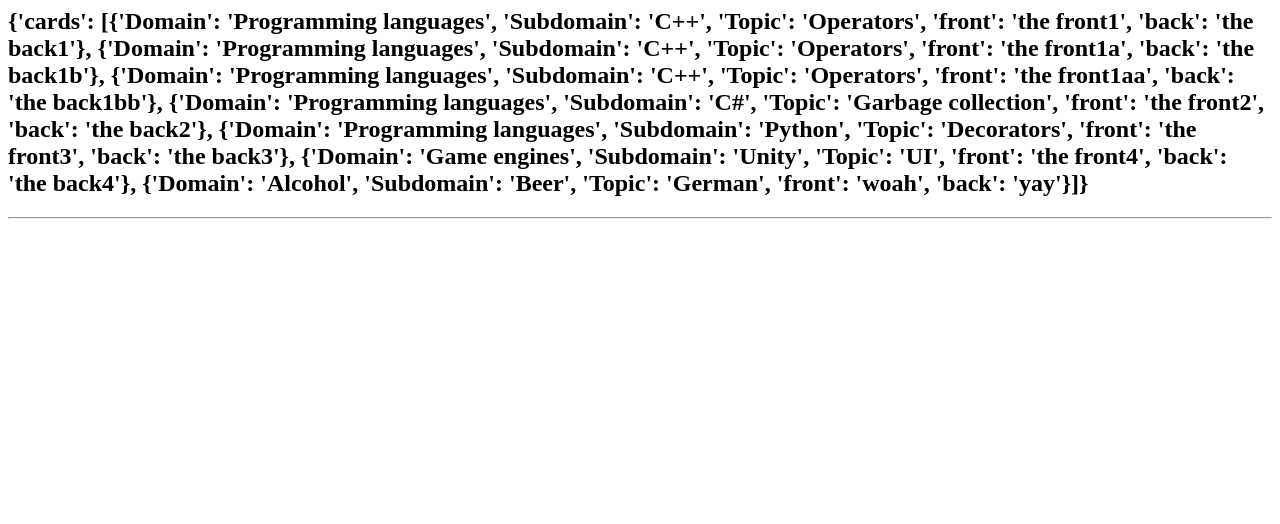
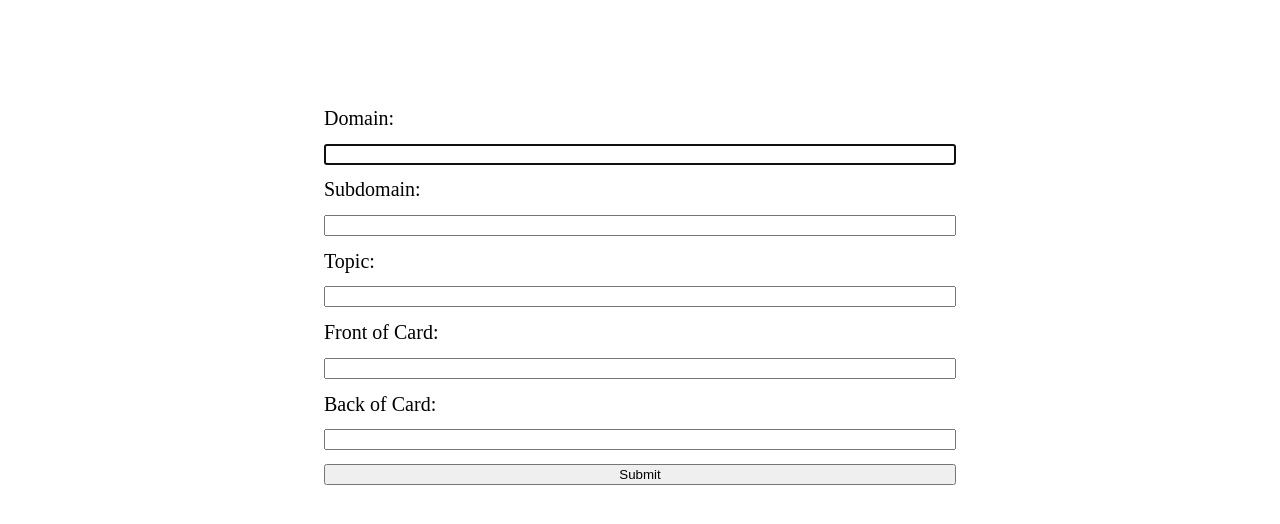
Before and after one commit to jamiejamiebobamie/flashcardAppBackend, a Flask app: page / in a window 1280 px wide. Shown: the top 524 px of the page. Run offline with Flask 2, Linux system fonts and the light colour scheme; data that the repository does not hold is empty.

Commit message:
added a post route and a basic frontend.

```diff
--- a/app.py
+++ b/app.py
@@ -1,13 +1,13 @@
 import os
 
-from flask import Flask, render_template, request
+from flask import Flask, render_template, redirect, request, url_for
 app = Flask(__name__)
 
 from flask_cors import CORS, cross_origin
 # public API, allow all requests *
 cors = CORS(app, resources={r"/api/*": {"origins": "*"}})
 
-import requests
+# import requests
 from dotenv import load_dotenv
 
 import json
@@ -103,29 +103,101 @@ subjects = {"tabs":
 ]
 }
 
-@app.route('/')
-def _main():
+@app.route('/',methods=['GET'])
+def _main_get():
     # create cardstacks collection and add cards to them
     # (Should each Domain have its own collection? Faster?)
+    # db = mongo.db
+    # collection = db.cardstacks
+    # for i in range(len(flashcards["cards"])):
+    #     Domain = flashcards["cards"][i]["Domain"]
+    #     Subdomain = flashcards["cards"][i]["Subdomain"]
+    #     Topic = flashcards["cards"][i]["Topic"]
+    #     front = flashcards["cards"][i]["front"]
+    #     back = flashcards["cards"][i]["back"]
+    #     new_document = {
+    #         "Domain" : Domain,
+    #         "Subdomain" : Subdomain,
+    #         "Topic" : Topic,
+    #         "front" : front,
+    #         "back" : back
+    #         }
+    #     print(new_document)
+    #     collection.insert_one(new_document)
+
+    return render_template('index.html', Domain='', Subdomain='', Topic='')
+
+# @app.route('/?Inserted=True&Domain=j&Subdomain=j&Topic=j')
+@app.route('/',methods=['POST'])
+def _main_post():
+    # create cardstacks collection and add cards to them
+    # (Should each Domain have its own collection? Faster?)
+    # db = mongo.db
+    # collection = db.cardstacks
+    # for i in range(len(flashcards["cards"])):
+    #     Domain = flashcards["cards"][i]["Domain"]
+    #     Subdomain = flashcards["cards"][i]["Subdomain"]
+    #     Topic = flashcards["cards"][i]["Topic"]
+    #     front = flashcards["cards"][i]["front"]
+    #     back = flashcards["cards"][i]["back"]
+    #     new_document = {
+    #         "Domain" : Domain,
+    #         "Subdomain" : Subdomain,
+    #         "Topic" : Topic,
+    #         "front" : front,
+    #         "back" : back
+    #         }
+    #     print(new_document)
+    #     collection.insert_one(new_document)
+    print('heheyheye',request.form)
+
+    Domain = request.form.getlist('Domain')[0]
+    Subdomain = request.form.getlist('Subdomain')[0]
+    Topic = request.form.getlist('Topic')[0]
+    front = request.form.getlist('front')[0]
+    back = request.form.getlist('back')[0]
+
+    # return render_template('index.html', Inserted=False, Domain='', Subdomain='', Topic='')
+    return render_template('index.html', Inserted=True, Domain=Domain, Subdomain=Subdomain, Topic=Topic)
+
+@app.route('/add',methods=['POST'])
+def add_cards():
+
     db = mongo.db
-    collection = db.cardstacks
-    for i in range(len(flashcards["cards"])):
-        Domain = flashcards["cards"][i]["Domain"]
-        Subdomain = flashcards["cards"][i]["Subdomain"]
-        Topic = flashcards["cards"][i]["Topic"]
-        front = flashcards["cards"][i]["front"]
-        back = flashcards["cards"][i]["back"]
+    cardstacks = db.cardstacks
+
+    print('form',request.form)
+
+    Domain = request.form.getlist('Domain')[0]
+    Subdomain = request.form.getlist('Subdomain')[0]
+    Topic = request.form.getlist('Topic')[0]
+    front = request.form.getlist('front')[0]
+    back = request.form.getlist('back')[0]
+
+    all_fields_contain_content = (len(Domain) and
+                                 len(Subdomain) and
+                                 len(Topic) and
+                                 len(front) and
+                                 len(back))
+    if all_fields_contain_content:
         new_document = {
             "Domain" : Domain,
             "Subdomain" : Subdomain,
             "Topic" : Topic,
             "front" : front,
             "back" : back
-            }
+        }
         print(new_document)
-        collection.insert_one(new_document)
-    print(db.cardstacks.find())
-    return render_template('index.html', title='Home',flashcards=flashcards)
+        return_document = cardstacks.insert_one(new_document)
+        inserted_ok = return_document.acknowledged
+        print(inserted_ok)
+    else:
+        inserted_ok = False
+        request.form
+    # params = {'Inserted':str(inserted_ok), 'Domain':Domain, 'Subdomain':Subdomain, 'Topic':Topic}
+
+    return redirect(url_for('._main_post'), code=307)
+    # return render_template('index.html', Inserted=inserted_ok, Domain=Domain, Subdomain=Subdomain, Topic=Topic)
 
 @app.route('/api/v1/cards',methods=['POST'])
 def query_cards():
--- a/templates/base.html
+++ b/templates/base.html
@@ -1,11 +1,42 @@
-<html>
+<html style='font-size:20px;'>
     <head>
         <title>flashcard test</title>
     </head>
     <body>
-        <div>
-            <h2>{{flashcards}}</h2>
-        </div>
-        <hr>
+        {% if Inserted %}
+        <form
+            style ='display:flex;flex-direction:column;justify-content:space-around;height:50%; width: 50%;align-self:center;margin-left:auto;margin-right:auto;margin-top:100px;margin-bottom:auto;min-width:500px;max-width:900px;'
+            action="/add" method="post">
+            <label for="Domain">Domain:</label>
+            <input tabindex="1" type="text" id="Domain" name="Domain" value={{ Domain }}>
+            <label for="Subdomain">Subdomain:</label>
+            <input tabindex="2" type="text" id="Subdomain" name="Subdomain" value={{ Subdomain }} >
+            <label for="Topic">Topic:</label>
+            <input tabindex="3" type="text" id="Topic" name="Topic" value={{ Topic }}>
+            <label for="front">Front of Card:</label>
+            <input autofocus tabindex="4" type="text" id="front" name="front">
+            <label for="back">Back of Card:</label>
+            <input tabindex="5" type="text" id="back" name="back">
+            <input tabindex="0" type="submit" value="Submit">
+        </form>
+        <h1 style ='display:flex;flex-direction:column;text-align:center;justify-content:center; width: 50%;align-self:center;margin-left:auto;margin-right:auto;margin-top:50px;margin-bottom:auto;min-width:500px;max-width:900px;'
+        >Last submission successful.</h1>
+        {% else %}
+        <form
+            style ='display:flex;flex-direction:column;justify-content:space-around;height:50%; width: 50%;align-self:center;margin-left:auto;margin-right:auto;margin-top:100px;margin-bottom:auto;min-width:500px;max-width:900px;'
+            action="/add" method="post">
+                    <label for="Domain">Domain:</label>
+                    <input autofocus tabindex="1" type="text" id="Domain" name="Domain" value={{ Domain }}>
+                    <label for="Subdomain">Subdomain:</label>
+                    <input tabindex="2" type="text" id="Subdomain" name="Subdomain" value={{ Subdomain }} >
+                    <label for="Topic">Topic:</label>
+                    <input tabindex="3" type="text" id="Topic" name="Topic" value={{ Topic }}>
+                    <label for="front">Front of Card:</label>
+                    <input tabindex="4" type="text" id="front" name="front">
+                    <label for="back">Back of Card:</label>
+                    <input tabindex="5" type="text" id="back" name="back">
+                    <input tabindex="0" type="submit" value="Submit">
+                </form>
+        {% endif %}
     </body>
 </html>
```
